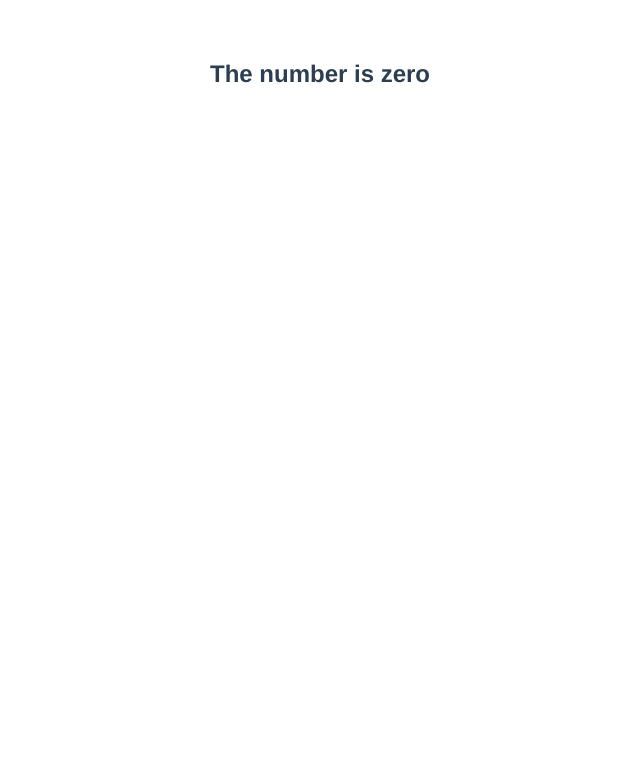
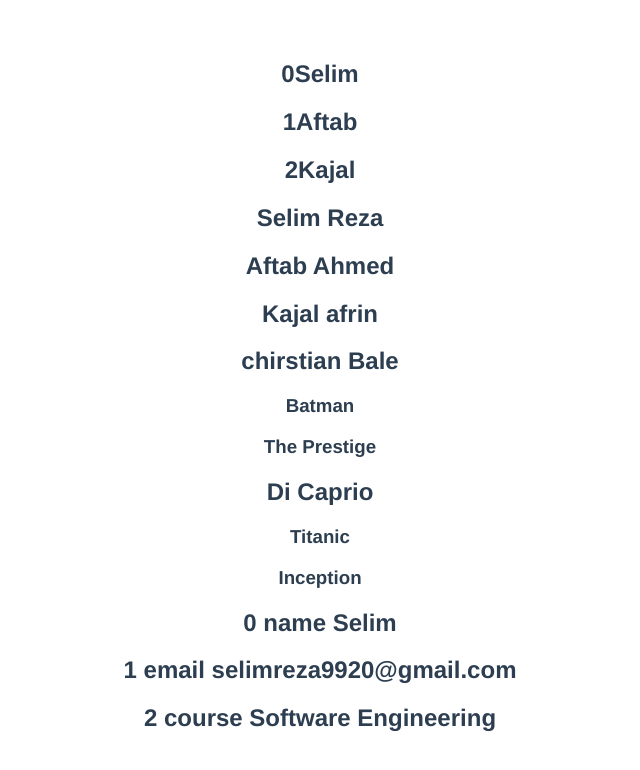
Before and after one commit to SelimReza1/vue-basic, a Vue app: page / in a window 1280 px wide. Shown: the top 770 px of the page, without its empty margins (320-960 px from the left). Built offline with nearby package versions, Linux system fonts and the light colour scheme.

Commit message:
list rendering

```diff
--- a/src/App.vue
+++ b/src/App.vue
@@ -1,16 +1,13 @@
 <template>
-  <h2 v-if="num === 0">The number is zero</h2>
-  <h2 v-else-if="num > 0">The number is positive</h2>
-  <h2 v-else-if="num < 0">The number is negative</h2>
-  <h2 v-else>Not a number</h2>
+<h2 v-for="(name, index) in names" :key="name">{{ index }}{{ name }}</h2>
+  <h2 v-for="name in fullnames" :key="name.first">{{name.first}} {{name.last}}</h2>
 
-  <template v-if="display">
-  <h2>Selim</h2>
-  <h2>Vue</h2>
-  </template>
+  <div v-for="actor in actors" :key="actor">
+    <h2>{{ actor.name }}</h2>
+    <h3 v-for="movie in actor.movies" :key="movie">{{ movie }}</h3>
+  </div>
 
-  <h2 v-if="display">Display by v-if</h2>
-  <h2 v-show="display">Display by v-show</h2>
+  <h2 v-for="(value, key, index) in myInfo" :key="value">{{ index }} {{ key }} {{ value }}</h2>
 </template>
 
 <script>
@@ -19,8 +16,27 @@
   name: 'App',
   data() {
     return{
-     num: 0,
-      display: false
+    names : ['Selim', 'Aftab', 'Kajal'],
+      fullnames: [
+        {first: 'Selim', last:'Reza'},
+        {first: 'Aftab', last:'Ahmed'},
+        {first: 'Kajal', last:'afrin'},
+      ],
+      actors: [
+        {
+          name: 'chirstian Bale',
+          movies: ['Batman', 'The Prestige'],
+        },
+        {
+          name: 'Di Caprio',
+          movies: ['Titanic', 'Inception'],
+        }
+      ],
+      myInfo: {
+        name: 'Selim',
+        email: 'selimreza9920@gmail.com',
+        course: 'Software Engineering',
+      }
     }
   }
 }
```
